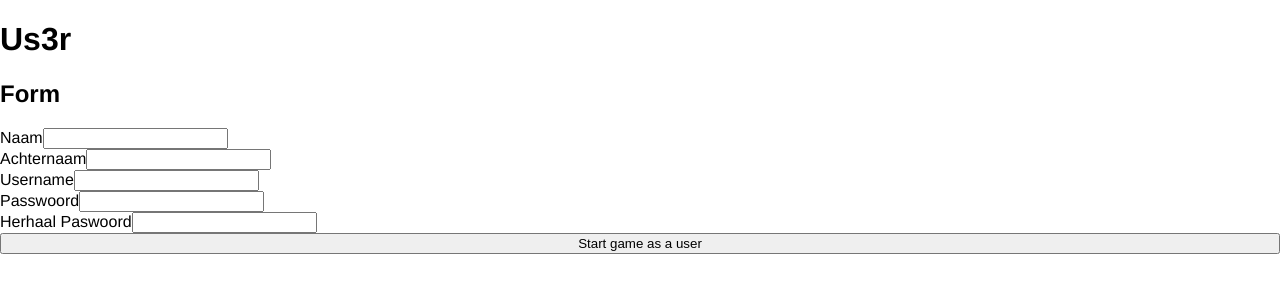
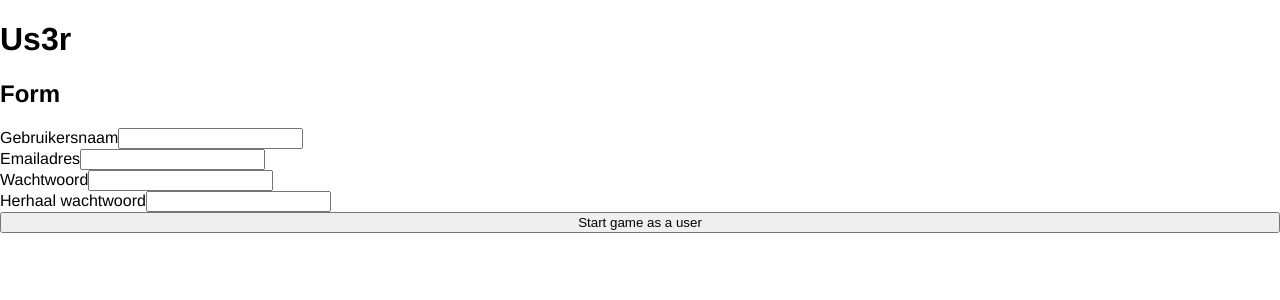
Before and after one commit to cesardg/int4-team14-frontend, a Next.js app: page /user in a window 1280 px wide. Shown: the top 300 px of the page. Built offline with nearby package versions, Linux system fonts and the light colour scheme.

Commit message:
remove firstname

```diff
--- a/pages/user.js
+++ b/pages/user.js
@@ -15,40 +15,55 @@ export default function User() {
         <h1 className="title">Us3r</h1>
         <article>
           <h2>Form</h2>
-          <form className={styles.form} onSubmit={(e) => handleSubmit(e)} >
-
-            <label className={styles.label} >
-              Naam
-              <input className={styles.input} type="text" name="surname" required />
+          <form className={styles.form} onSubmit={(e) => handleSubmit(e)}>
+            <label className={styles.label}>
+              Gebruikersnaam
+              <input
+                className={styles.input}
+                type="text"
+                name="username"
+                required
+              />
             </label>
 
-            <label className={styles.label} >
-              Achternaam
-              <input className={styles.input} type="text" name="name" required />
+            <label className={styles.label}>
+              Emailadres
+              <input
+                className={styles.input}
+                type="email"
+                name="email"
+                required
+              />
             </label>
 
-            <label className={styles.label} >
-              Username
-              <input className={styles.input} type="text" name="username" required />
+            <label className={styles.label}>
+              Wachtwoord
+              <input
+                className={styles.input}
+                type="password"
+                name="password"
+                required
+              />
             </label>
 
-            <label className={styles.label} >
-              Passwoord
-              <input className={styles.input} type="text" name="password" required />
+            <label className={styles.label}>
+              Herhaal wachtwoord
+              <input
+                className={styles.input}
+                type="password"
+                name="reppassword"
+                required
+              />
             </label>
 
-            <label className={styles.label} >
-              Herhaal Paswoord
-              <input className={styles.input} type="password" name="reppassword" required />
-            </label>
-
-
-
-            <input className={styles.button} type="submit" value="Start game as a user" />
+            <input
+              className={styles.button}
+              type="submit"
+              value="Start game as a user"
+            />
           </form>
         </article>
       </main>
-
     </div>
-  )
+  );
 }
```
